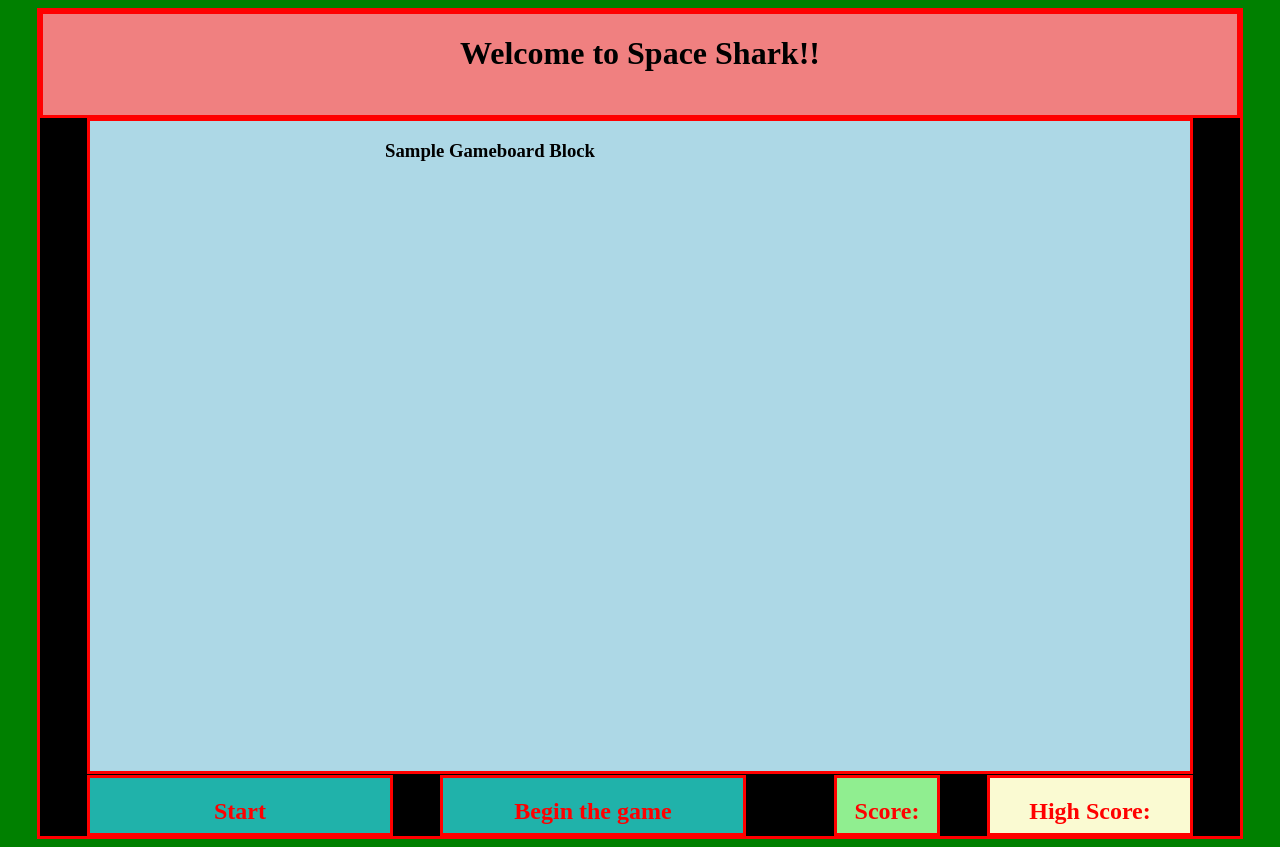
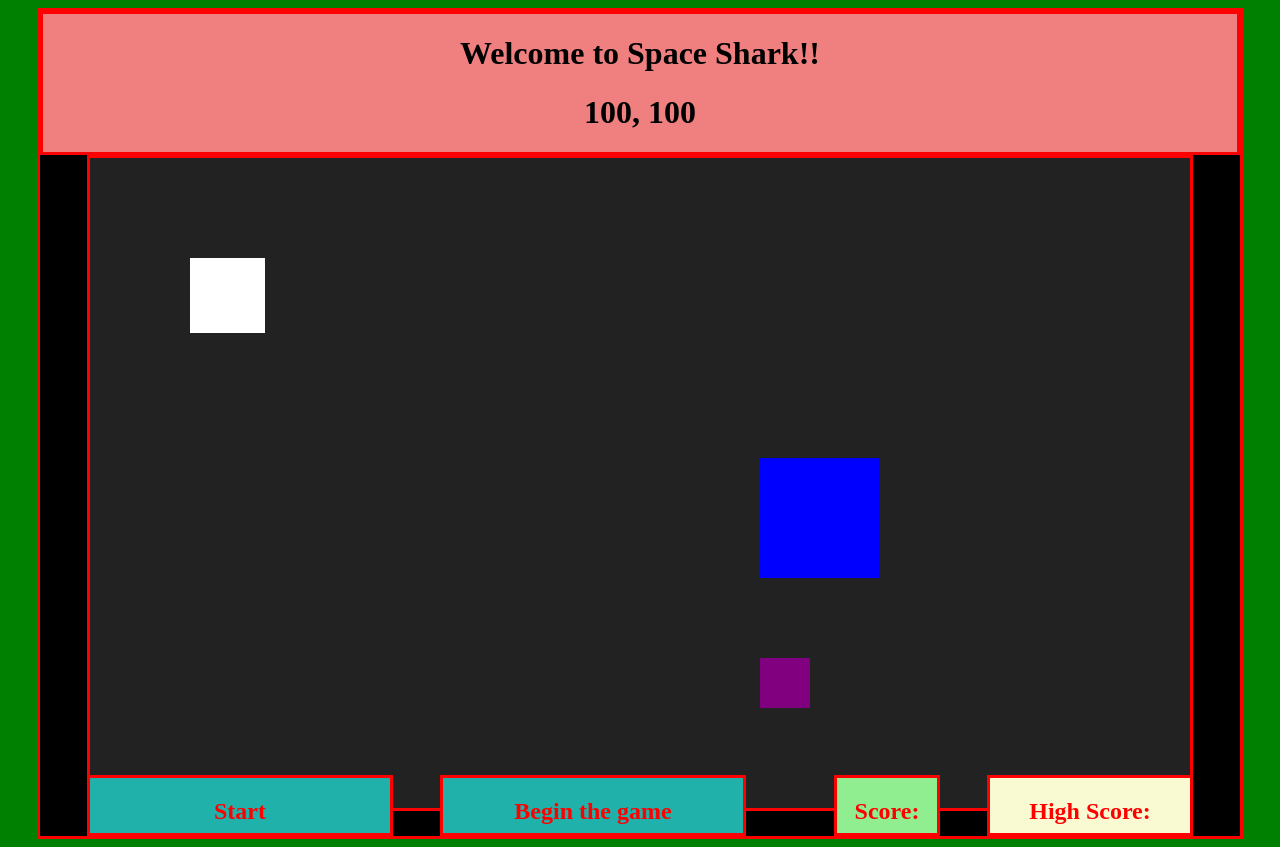
Before and after one commit to joshdoyle94/Game-Project-1, a plain HTML site: page index.html in a window 1280 px wide. Drawn offline with Linux system fonts and the light colour scheme.

Commit message:
added more changes to js - objects automated moving and alien respawn

```diff
--- a/css/index.css
+++ b/css/index.css
@@ -18,6 +18,12 @@ body {
     border: red solid;
     background-color: lightcoral;
 }
+
+canvas {
+    background-color: #222;
+    width: 100%;
+    height: 100%;
+  }
 
 h1 {
     display: flex;
--- a/index.html
+++ b/index.html
@@ -6,17 +6,16 @@
     <meta name="viewport" content="width=device-width, initial-scale=1.0">
     <title>Space Shark</title>
     <link rel="stylesheet" href="./css/index.css">
-    <script src="js/app.js"></script>
 </head>
 <body>
     <div id="container">
+    <main>
         <div id="game-title">
         <h1>Welcome to Space Shark!!</h1>
         <h1 id="movement"></h1>
         </div>
 
     <div id="gameboard">
-        <h3>Sample Gameboard Block</h3>
         <main>
             <canvas id="canvas"></canvas>
         </main>
@@ -37,7 +36,8 @@
     <div id="high-score">
         <h2>High Score: </h2>
     </div>
-
+    </main>
     </div>
+    <script src="js/app.js"></script>
 </body>
 </html>
--- a/js/app.js
+++ b/js/app.js
@@ -6,7 +6,7 @@
 //shark needs to be moveable with wasd keys
 //alien can be stationary for mvp
 //shark should be able to touch alien
-// shark touching alien should remove it from the screen
+//shark touching alien should remove alien from the screen
 
 // first we need to grab the elements so we can do stuff
 const game = document.getElementById('canvas')
@@ -16,10 +16,128 @@ const message = document.getElementById('status')
 // we need to set the game's context to be 2d
 // we also SAVE that context to the ctx variable
 // this tells our code, to do whatever we want it to do in the context of the canvas area.
-// const ctx = game.getContext('2d')
+const ctx = game.getContext('2d')
 
 console.log('movement', movement)
 console.log('message', message)
 console.log('game', game)
 
 // message.innerText = 'testing testing blah blah'
+
+//get computed size of the canvas
+game.setAttribute('width', getComputedStyle(game)['width'])
+game.setAttribute('height', getComputedStyle(game)['height'])
+
+console.log('this is the game element', game)
+
+class Character {
+    constructor(x, y, color, width, height) {
+        this.x = x,
+        this.y = y,
+        this.color = color,
+        this.width = width,
+        this.height = height,
+        this.alive = true,
+        this.render = function () {
+            ctx.fillStyle = this.color
+            ctx.fillRect(this.x, this.y, this.width, this.height)
+        }
+    }
+}
+
+// create character objects
+const shark = new Character(100, 100, 'white', 75, 75)
+let alien = new Character(1500, 500, 'purple', 50, 50)
+let asteroid = new Character(1500, 300, 'blue', 120, 120)
+
+
+//create movement function for player character
+const userMovementHandler = (key) => {
+    switch (key.keyCode) {
+        case(87):
+            shark.y -= 10
+            break
+        case(65):
+            shark.x -= 10
+            break
+        case(83):
+            shark.y += 10
+            break
+        case(68):
+            shark.x += 10
+            break
+    }
+}
+
+// alien automated movement
+const alienMovement = () => {
+    if (alien.alive) {
+        alien.x -= 10
+    }
+}
+
+// asteroid automated movement
+const asteroidMovement = () => {
+    if (asteroid.alive) {
+        asteroid.x -= 10
+    }
+}
+
+const alienRespawn = () => {
+    if (alien.alive != true) {
+        alien.alive = true
+        alien.x = 1000
+    }
+}
+
+//create function to detect object being hit
+const alienHitDetection = () => {
+    if(shark.x < alien.x + alien.width
+        && shark.x + shark.width > alien.x
+        && shark.y < alien.y + alien.height
+        && shark.y + shark.height > alien.y) {
+            alien.alive = false
+            message.textContent = 'Alien eaten!'
+        }
+}
+
+const asteroidHitDetection = () => {
+    if(shark.x < asteroid.x + asteroid.width
+        && shark.x + shark.width > asteroid.x
+        && shark.y < asteroid.y + asteroid.height
+        && shark.y + shark.height > asteroid.y) {
+            shark.alive = false
+            message.textContent = 'Shark is dead!'
+        }
+}
+
+const gameLoop = () => {
+    if (alien.alive) {
+        alienHitDetection()
+        alienMovement()
+        //alienRespawn()
+    }
+
+    if (asteroid.alive) {
+        asteroidHitDetection()
+        asteroidMovement()
+    }
+
+    ctx.clearRect(0, 0, game.width, game.height)
+
+    movement.textContent = shark.x + ", " + shark.y
+    shark.render()
+
+    if (alien.alive) {
+        alien.render()
+    }
+
+    if (asteroid.alive) {
+        asteroid.render()
+    }
+}
+
+document.addEventListener('DOMContentLoaded', function () {
+    document.addEventListener('keydown', userMovementHandler)
+    setInterval(gameLoop, 60)
+})
```
